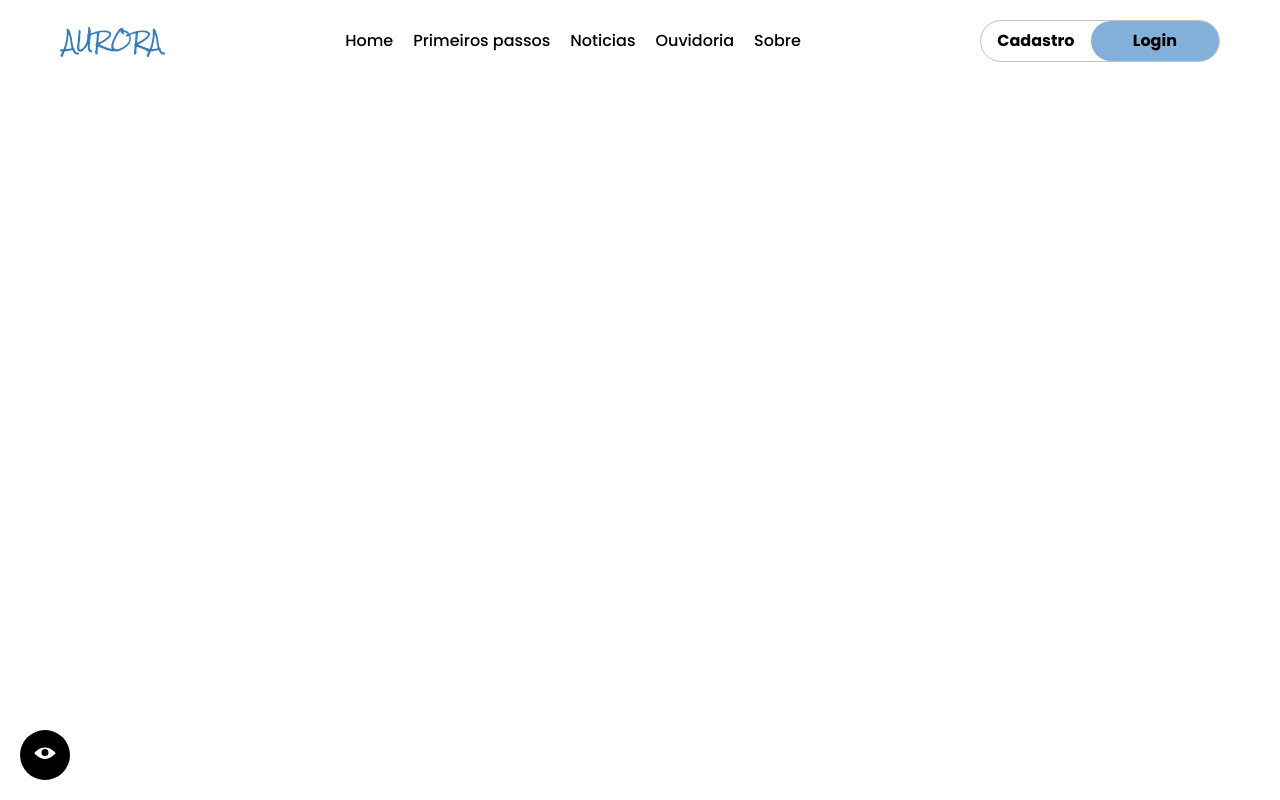
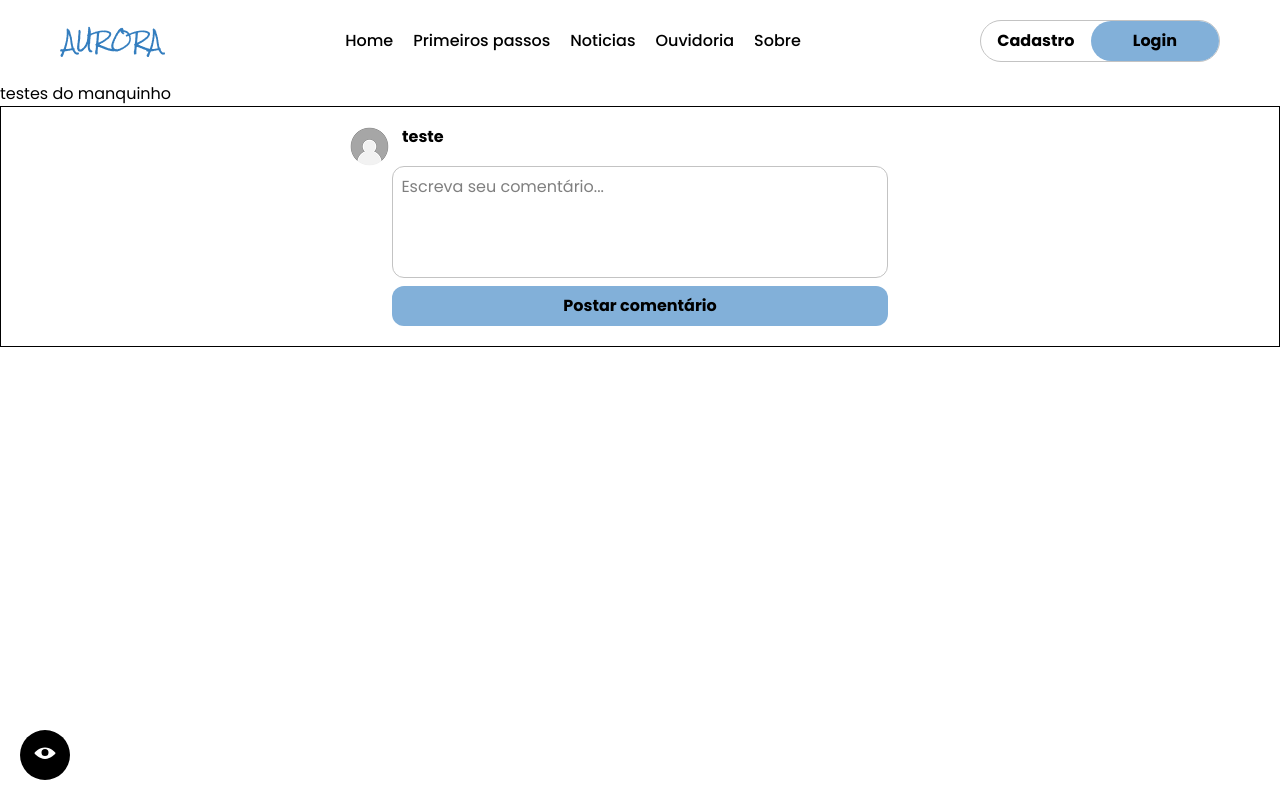
Before and after one commit to DreamTeam2k25/Aurora_Frontend, a Vue app: page /luan in a window 1280 px wide. Built offline with nearby package versions, Linux system fonts and the light colour scheme.

Commit message:
FEAT: Create comment component [refs:#74]

```diff
--- /dev/null
+++ b/src/components/aurora/news/coments/ChatComment.vue
@@ -0,0 +1,24 @@
+<script setup>
+    import { GlobalButton } from '@/components';
+
+    defineProps({
+        isChat: {
+            type: Boolean,
+            default: false
+        }
+    })
+
+
+</script>
+<template>
+    <div class="border p-5 flex flex-col justify-center items-center">
+        <div class="flex w-[47%] gap-3 leading-5">
+            <img src="@/assets/images/perfil.png"  alt="">
+            <h1 class="font-bold">teste</h1>
+        </div>
+        <div class="flex flex-col gap-2 w-2/5">
+            <textarea placeholder="Escreva seu comentário..." class="border-[#c3c3c3] border outline-0 p-2 resize-none 2-full h-28 rounded-xl" />
+            <GlobalButton content="Postar comentário" width="w-full" radius="rounded-xl"/>
+        </div>
+    </div>
+</template>
--- a/src/components/index.js
+++ b/src/components/index.js
@@ -14,6 +14,7 @@ import SearchNews from "./aurora/news/search/SearchNews.vue";
 import MainSection from "./aurora/home/main/MainSection.vue";
 import InformationComp from "./aurora/home/information/InformationComp.vue";
 import WideNews from "./global/cards/WideNews.vue";
+import ChatComment from "./aurora/news/coments/ChatComment.vue";
 
 export {
     GlobalButton,
@@ -31,5 +32,6 @@ export {
     SearchNews,
     MainSection,
     InformationComp,
-    WideNews
+    WideNews,
+    ChatComment
 }
--- a/src/router/index.js
+++ b/src/router/index.js
@@ -27,6 +27,11 @@ const router = createRouter({
       path: "/auth",
       name: "auth",
       component: ()=> import('@/views/auth/AuthView.vue')
+    },
+    {
+      path: '/luan',
+      name: 'luan',
+      component: () => import('@/views/tests/LuanView.vue')
     }
   ],
 })
--- /dev/null
+++ b/src/views/tests/LuanView.vue
@@ -0,0 +1,7 @@
+<script setup>
+    import { ChatComment } from '@/components';
+</script>
+<template>
+    <h1>testes do manquinho</h1>
+    <ChatComment />
+</template>
```
Also changed, not shown: src/assets/images/perfil.png (added).
